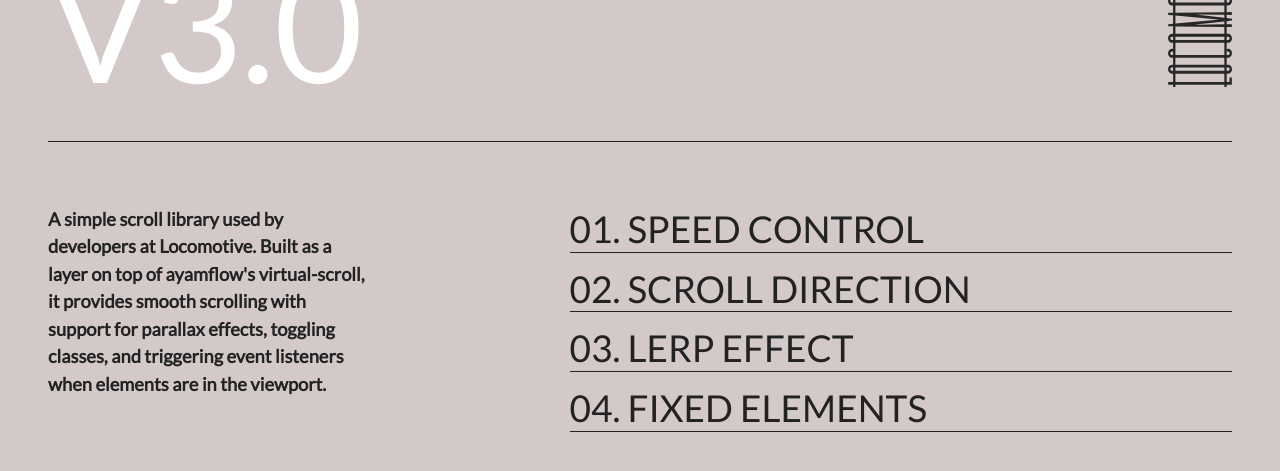
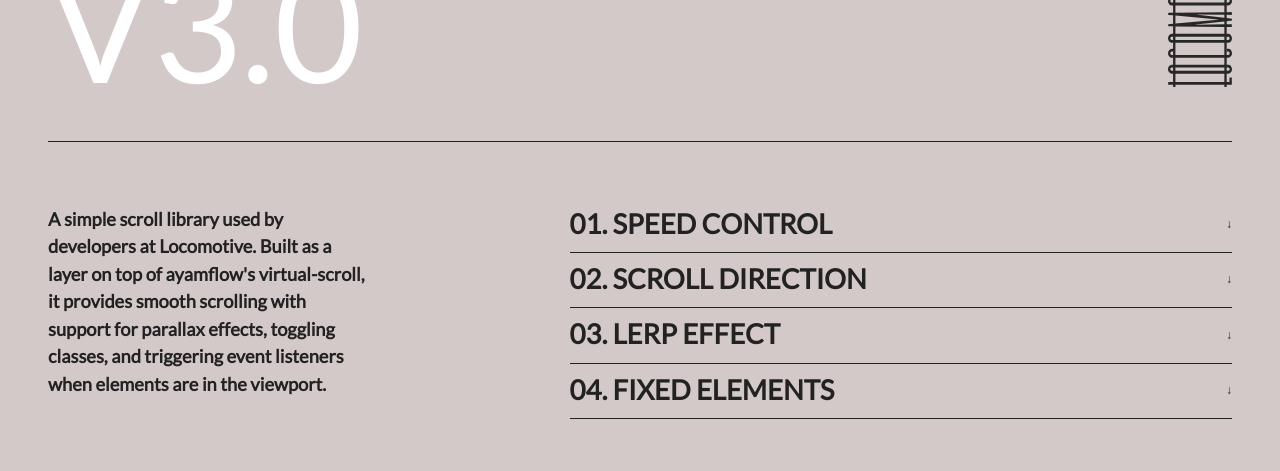
Before and after one commit to Junscuzzy/gatsby-locomotive-scroll, a Gatsby site: page / in a window 1280 px wide. Shown: the part 659-1130 px from the top of the page. Built offline with nearby package versions, Linux system fonts and the light colour scheme; Gatsby itself is replaced by a stand-in of ours.

Commit message:
Improve summary

```diff
--- a/src/components/sections/summary.tsx
+++ b/src/components/sections/summary.tsx
@@ -1,4 +1,4 @@
-import React from 'react'
+import React, { FC } from 'react'
 import { Theme, Box, Typography, Divider } from '@material-ui/core'
 import { makeStyles } from '@material-ui/styles'
 
@@ -8,9 +8,43 @@
 const useStyles = makeStyles((theme: Theme) => ({
   flex: { display: 'flex' },
   left: { width: `40%` },
-  right: { width: `60%`, paddingLeft: theme.spacing(6) },
+  right: { width: `60%`, paddingLeft: theme.spacing(6), listStyle: 'none' },
   text: { fontWeight: 700, maxWidth: 320 },
+
+  summaryLink: {
+    fontWeight: 700,
+    display: 'flex',
+    justifyContent: 'space-between',
+    transition: 'color .3s cubic-bezier(.215,.61,.355,1)',
+    color: theme.palette.common.black,
+
+    '&:hover': {
+      textDecoration: 'none',
+      cursor: 'pointer',
+      color: theme.palette.common.white,
+    },
+  },
 }))
+
+const SummaryLink: FC<{ title: string; to: string }> = ({ title, to }) => {
+  const classes = useStyles()
+  return (
+    <Box marginBottom={1}>
+      <Typography variant="h5" gutterBottom>
+        <ScrollLink
+          to={to}
+          className={classes.summaryLink}
+          color="inherit"
+          offset={-100}
+        >
+          <span>{title}</span>
+          <span style={{ fontSize: 12, margin: 'auto 0 auto auto' }}>↓</span>
+        </ScrollLink>
+      </Typography>
+      <Divider />
+    </Box>
+  )
+}
 
 const Summary = () => {
   const classes = useStyles()
@@ -29,32 +63,12 @@
               triggering event listeners when elements are in the viewport.
             </Typography>
           </Box>
-          <Box className={classes.right}>
-            <Typography variant="h4" color="textPrimary" gutterBottom>
-              <ScrollLink to="speed-control" color="inherit" offset={-100}>
-                01. SPEED CONTROL
-              </ScrollLink>
-              <Divider />
-            </Typography>
-            <Typography variant="h4" color="textPrimary" gutterBottom>
-              <ScrollLink to="scroll-direction" color="inherit">
-                02. SCROLL DIRECTION
-              </ScrollLink>
-              <Divider />
-            </Typography>
-            <Typography variant="h4" color="textPrimary" gutterBottom>
-              <ScrollLink to="lerp-effect" color="inherit">
-                03. LERP EFFECT
-              </ScrollLink>
-              <Divider />
-            </Typography>
-            <Typography variant="h4" color="textPrimary" gutterBottom>
-              <ScrollLink to="fixed-elements" color="inherit">
-                04. FIXED ELEMENTS
-              </ScrollLink>
-              <Divider />
-            </Typography>
-          </Box>
+          <div className={classes.right}>
+            <SummaryLink title="01. SPEED CONTROL" to="speed-control" />
+            <SummaryLink title="02. SCROLL DIRECTION" to="scroll-direction" />
+            <SummaryLink title="03. LERP EFFECT" to="lerp-effect" />
+            <SummaryLink title="04. FIXED ELEMENTS" to="fixed-elements" />
+          </div>
         </Box>
       </Box>
     </Container>
```
